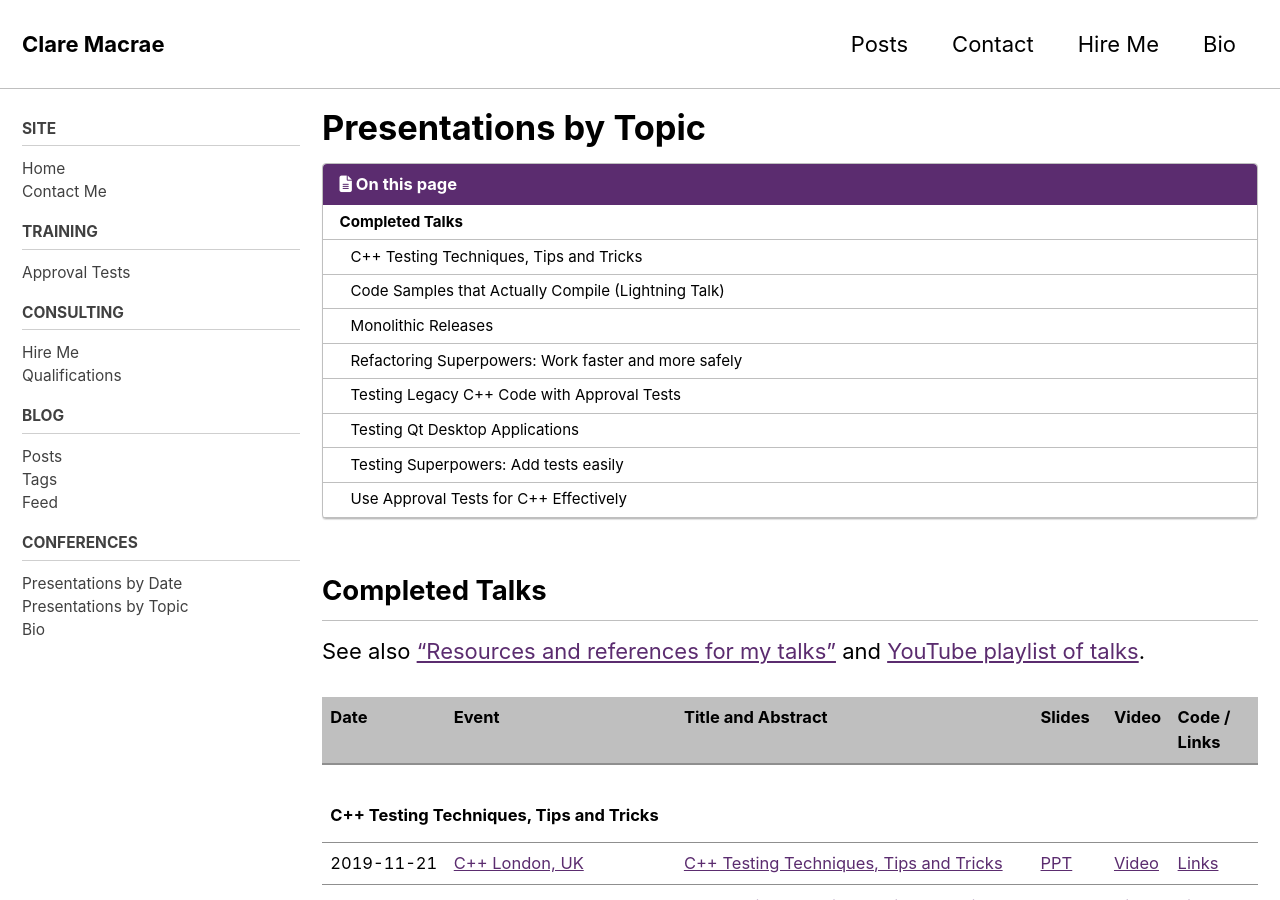
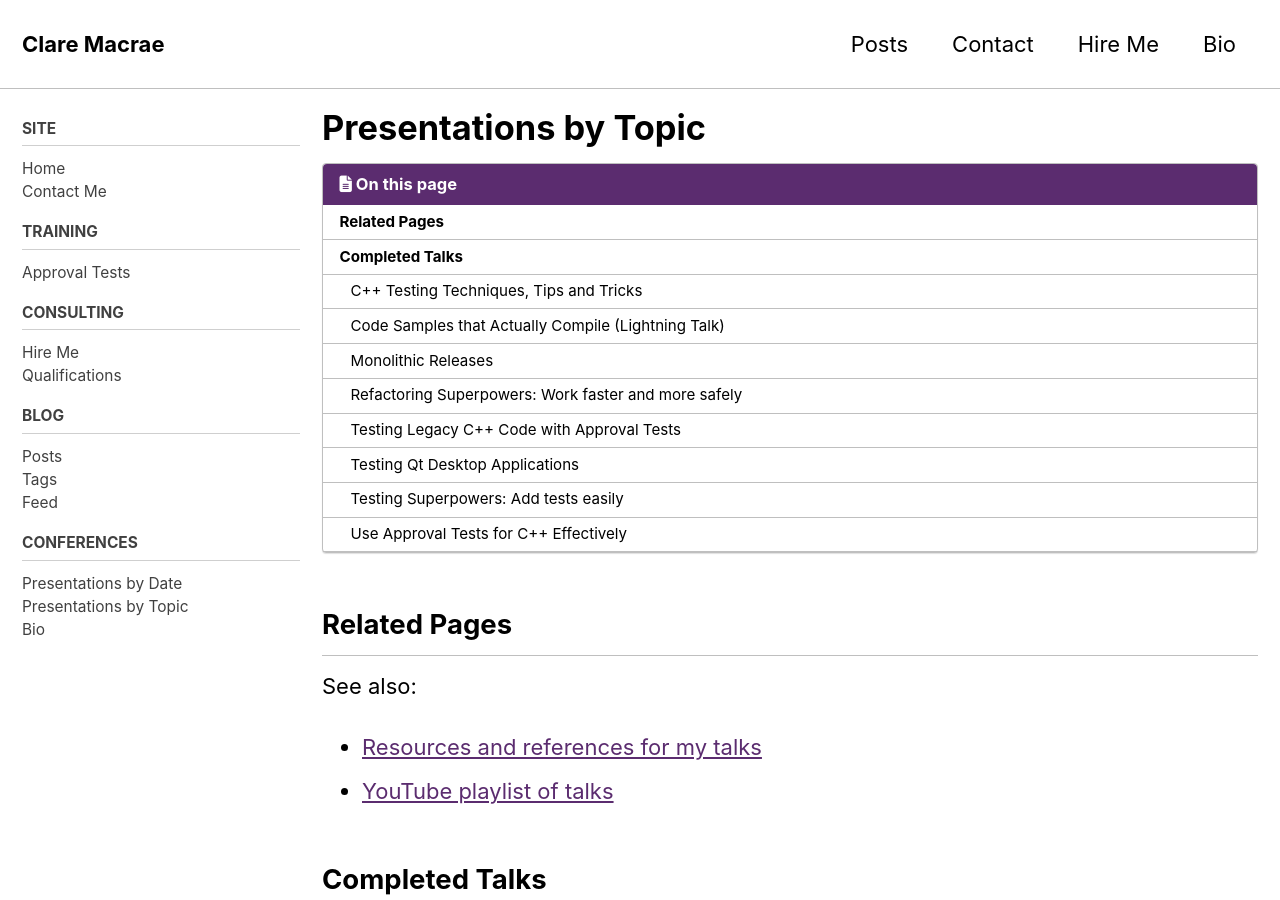
Before and after one commit to claremacrae/claremacrae.github.io, a Jekyll site: the page built from conferences/presentations_by_topic.md, in a window 1280 px wide and 900 px high. Built offline with Jekyll 4.4.1, drawn with Linux system fonts in a browser that asks for light colours; cached includes are drawn as plain includes; nearby versions of some CDN libraries.

Commit message:
Convert "See also" in talks to heading and list

```diff
--- a/_includes/presentations/see-also.html
+++ b/_includes/presentations/see-also.html
@@ -1 +1,7 @@
-<p>See also <a href="https://github.com/claremacrae/talks">“Resources and references for my talks”</a> and <a href="https://www.youtube.com/playlist?list=PLoe3M-5Wdtgzzw7J-owNzk2vFOwTO8VtF">YouTube playlist of talks</a>.</p>
+<h2 id="related-pages">Related Pages</h2>
+
+<p>See also:</p>
+<ul>
+  <li><a href="https://github.com/claremacrae/talks">Resources and references for my talks</a></li>
+  <li><a href="https://www.youtube.com/playlist?list=PLoe3M-5Wdtgzzw7J-owNzk2vFOwTO8VtF">YouTube playlist of talks</a></li>
+</ul>
--- a/_layouts/presentations_by_date.html
+++ b/_layouts/presentations_by_date.html
@@ -1,6 +1,8 @@
 ---
 layout: single
 ---
+
+{% include /presentations/see-also.html %}
 
 {% assign upcomingTalks = site.data.presentations | where_exp:"event","event.upcoming == true" %}
 
@@ -18,8 +20,6 @@ layout: single
 {% endif %}
 
 <h2 id="completed">Completed Talks</h2>
-
-{% include /presentations/see-also.html %}
 
 {% assign relevantTalks = site.data.presentations
   | where_exp:'event','event.upcoming != true'
--- a/_layouts/presentations_by_topic.html
+++ b/_layouts/presentations_by_topic.html
@@ -2,9 +2,9 @@
 layout: single
 ---
 
+{% include /presentations/see-also.html %}
+
 <h2 id="completed">Completed Talks</h2>
-
-{% include /presentations/see-also.html %}
 
 {% assign relevantTalks = site.data.presentations
   | where_exp:'event','event.upcoming != true'
```
